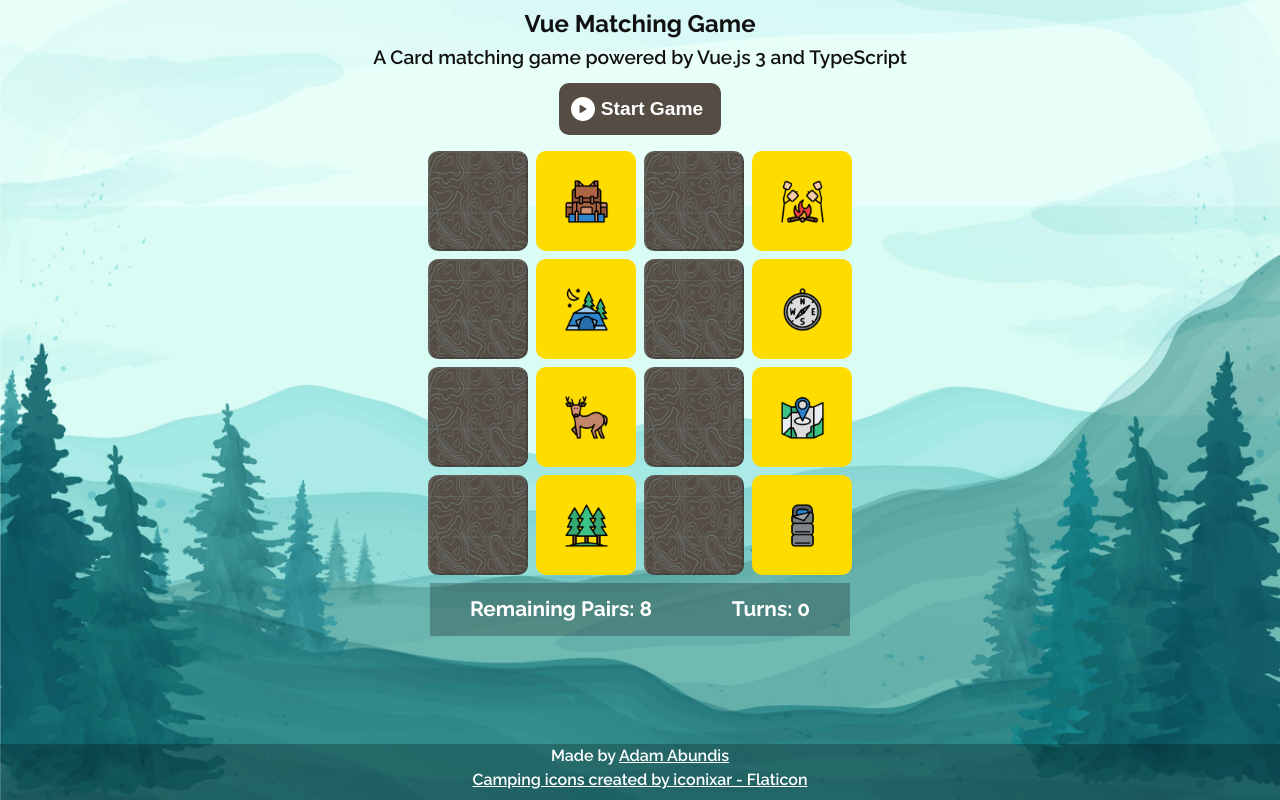
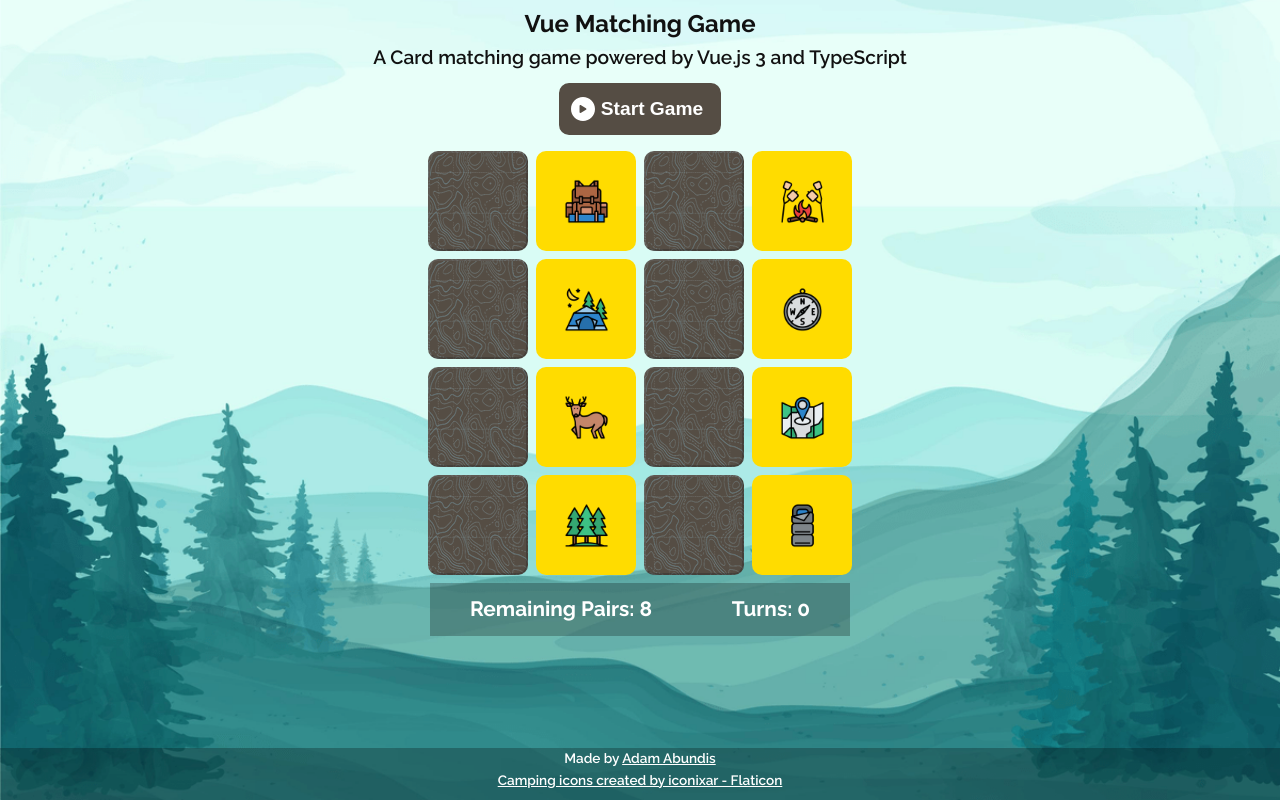
Before and after one commit to abuna1985/vue-card-match, a Vue app: page / in a window 1280 px wide. Built offline with nearby package versions, Linux system fonts and the light colour scheme.

Commit message:
refactor: update footer styling

```diff
--- a/src/components/AppFooter.vue
+++ b/src/components/AppFooter.vue
@@ -22,8 +22,9 @@
   background-color: rgba(0, 0, 0, 0.25);
   color: #ffffff;
   bottom: 0;
-  height: 3.5rem;
-  position: absolute;
+  font-size: 0.85rem;
+  height: 3.25rem;
+  position: relative;
   width: 100%;
 }
 
@@ -36,9 +37,9 @@
   color: #ffffff;
 }
 
-.footer__link:hover,
-.footer__link:active {
-  color: #2ecc40;
-  text-decoration: none;
+@media screen and (min-width: 600px) {
+  .footer {
+    position: absolute;
+  }
 }
 </style>
```
